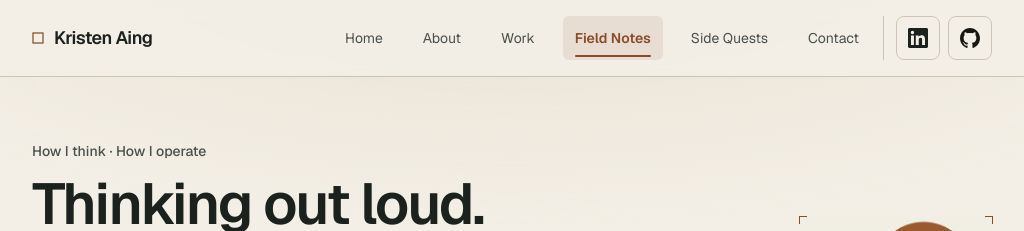
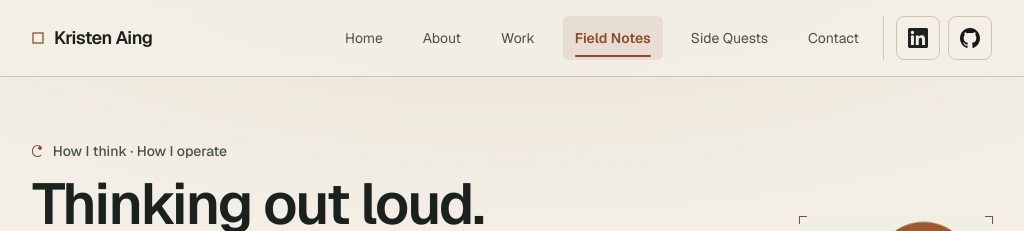
Before and after one commit to heyfunwhoa/byjoyaing-portfolio, a Next.js app: page /field-notes in a window 1280 px wide. Shown: the top 231 px of the page, without its empty margins (128-1152 px from the left). Built offline with nearby package versions, Linux system fonts and the light colour scheme.

Commit message:
design: carry restrained orbital cue through editorial sections

```diff
--- a/app/globals.css
+++ b/app/globals.css
@@ -251,6 +251,20 @@ body {
   }
 }
 
+/* Editorial orbit cue: one small open ring + node in section labels, never in data/status UI. */
+.orbital-section-label::before {
+  content: "";
+  display: inline-block;
+  width: .7rem;
+  height: .7rem;
+  margin-inline-end: .6rem;
+  vertical-align: -.04rem;
+  border: 1px solid var(--accent);
+  border-right-color: transparent;
+  border-radius: 50%;
+  background: radial-gradient(circle at 78% 20%, var(--accent) 0 1.5px, transparent 2px);
+}
+
 /* Navigation gestures: subtle editorial cues, not continuously animated decoration. */
 .nav-interactive::after {
   content: "";
```
